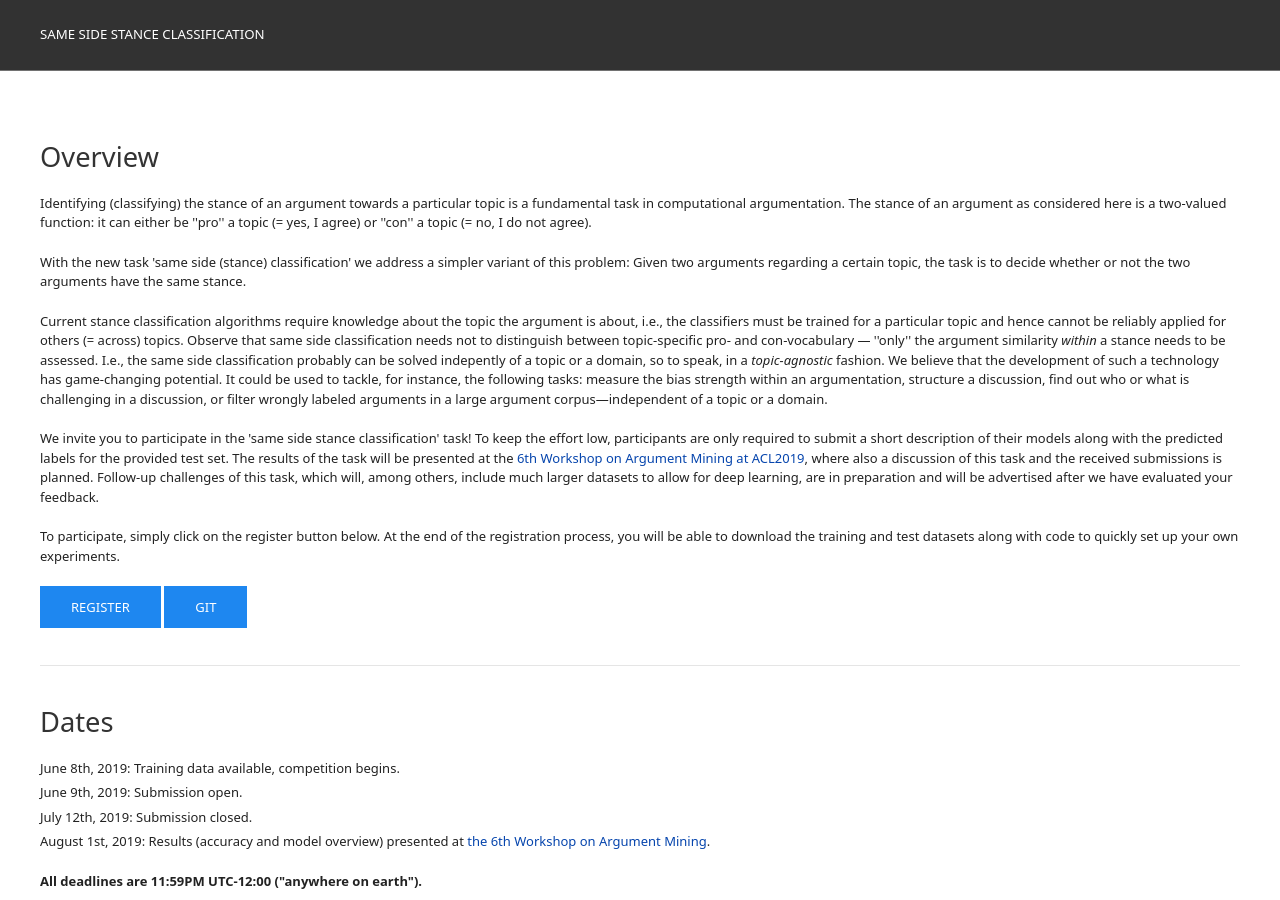
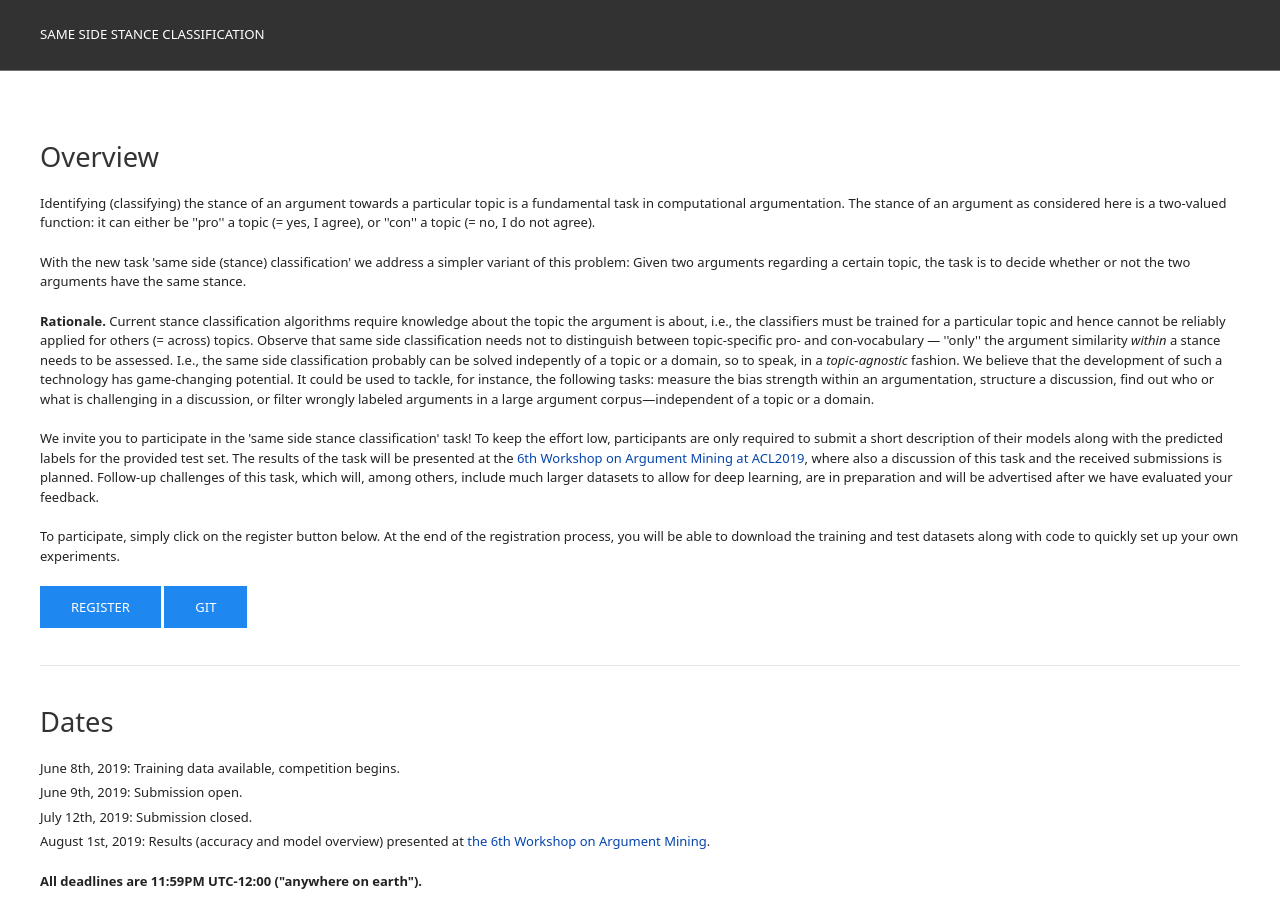
Before and after one commit to shahbazsyed/sameside-webis-de.github.io, a Jekyll site: the page built from index.html, in a window 1280 px wide and 900 px high. Built offline with Jekyll 4.4.1, drawn with Linux system fonts in a browser that asks for light colours.

Commit message:
Update index.html

```diff
--- a/index.html
+++ b/index.html
@@ -9,13 +9,13 @@
     <div class="uk-container">
         <h1>Overview</h1>
 <p>
-Identifying (classifying) the stance of an argument towards a particular topic is a fundamental task in computational argumentation. The stance of an argument as considered here is a two-valued function: it can either be ''pro'' a topic (=&nbsp;yes, I agree) or ''con'' a topic (=&nbsp;no, I do not agree).
+Identifying (classifying) the stance of an argument towards a particular topic is a fundamental task in computational argumentation. The stance of an argument as considered here is a two-valued function: it can either be ''pro'' a topic (=&nbsp;yes, I agree), or ''con'' a topic (=&nbsp;no, I do not agree).
 </p>
 <p>
 With the new task 'same side (stance) classification' we address a simpler variant of this problem: Given two arguments regarding a certain topic, the task is to decide whether or not the two arguments have the same stance.
 </p>
 <p>
-Current stance classification algorithms require knowledge about the topic the argument is about, i.e., the classifiers must be trained for a particular topic and hence cannot be reliably applied for others (=&nbsp;across) topics. Observe that same side classification needs not to distinguish between topic-specific pro- and con-vocabulary &mdash; ''only'' the argument similarity <i>within</i> a stance needs to be assessed. I.e., the same side classification probably can be solved indepently of a topic or a domain, so to speak, in a <i>topic-agnostic</i> fashion. We believe that the development of such a technology has game-changing potential. It could be used to tackle, for instance, the following tasks: measure the bias strength within an argumentation, structure a discussion, find out who or what is challenging in a discussion, or filter wrongly labeled arguments in a large argument corpus&mdash;independent of a topic or a domain.
+<strong> Rationale. </strong> Current stance classification algorithms require knowledge about the topic the argument is about, i.e., the classifiers must be trained for a particular topic and hence cannot be reliably applied for others (=&nbsp;across) topics. Observe that same side classification needs not to distinguish between topic-specific pro- and con-vocabulary &mdash; ''only'' the argument similarity <i>within</i> a stance needs to be assessed. I.e., the same side classification probably can be solved indepently of a topic or a domain, so to speak, in a <i>topic-agnostic</i> fashion. We believe that the development of such a technology has game-changing potential. It could be used to tackle, for instance, the following tasks: measure the bias strength within an argumentation, structure a discussion, find out who or what is challenging in a discussion, or filter wrongly labeled arguments in a large argument corpus&mdash;independent of a topic or a domain.
 </p>
 <p>
 We invite you to participate in the 'same side stance classification' task! To keep the effort low, participants are only required to submit a short description of their models along with the predicted labels for the provided test set. The results of the task will be presented at the <a href="https://argmining19.webis.de/" target="_blank">6th Workshop on Argument Mining at ACL2019</a>, where also a discussion of this task and the received submissions is planned. Follow-up challenges of this task, which will, among others, include much larger datasets to allow for deep learning, are in preparation and will be advertised after we have evaluated your feedback.
```
